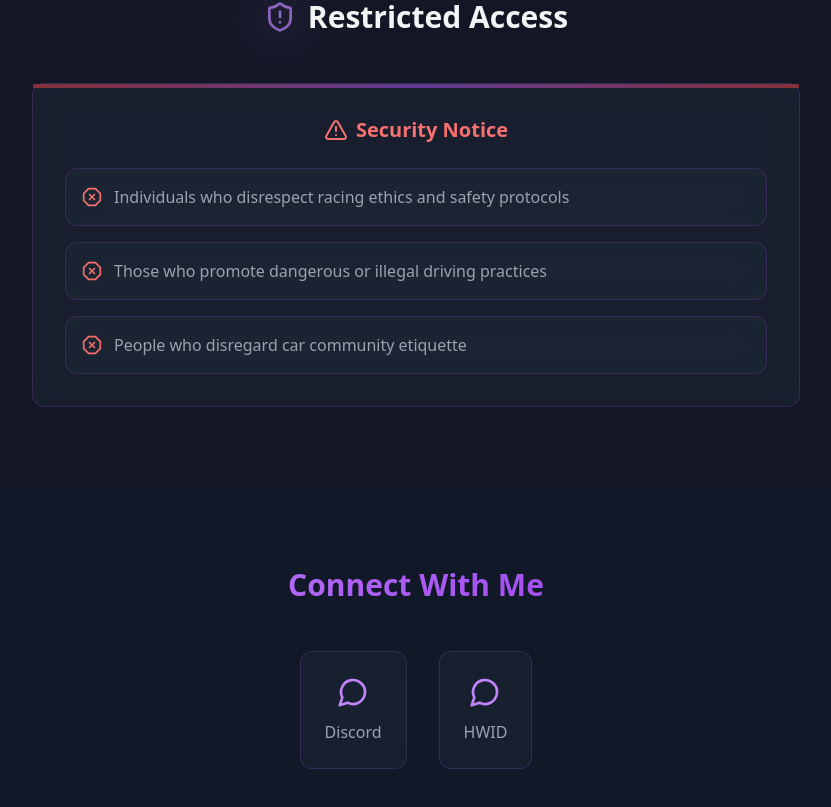
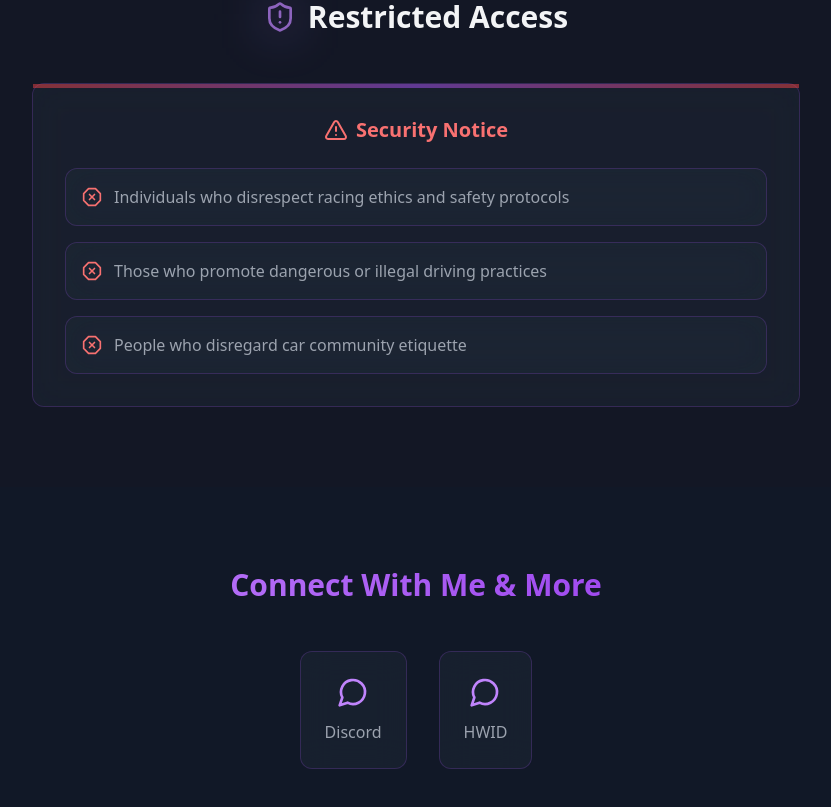
Before and after one commit to a29pine/a29pine.github.io, a React (Vite) app: page / in a window 1280 px wide. Shown: the part 4130-4937 px from the top of the page, without its empty margins (224-1055 px from the left). Built offline with nearby package versions, Linux system fonts and the light colour scheme.

Commit message:
Update Social.tsx

```diff
--- a/src/components/Social.tsx
+++ b/src/components/Social.tsx
@@ -6,7 +6,7 @@ export default function Social() {
     <div className="py-20 px-4">
       <div className="max-w-4xl mx-auto text-center">
         <h2 className="text-3xl font-bold mb-12 bg-gradient-to-r from-purple-400 to-purple-600 text-transparent bg-clip-text">
-          Connect With Me
+          Connect With Me & More
         </h2>
 
         <div className="flex justify-center gap-8">
```
